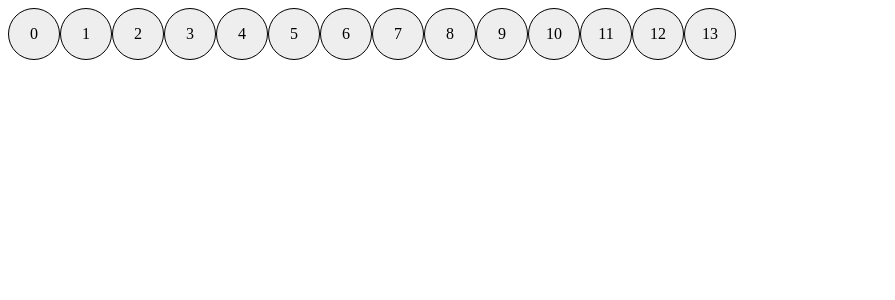
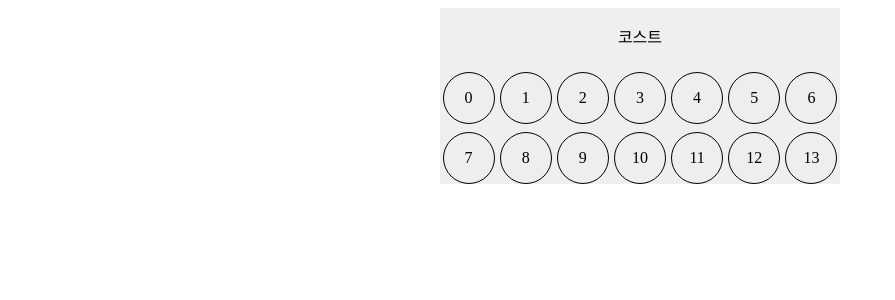
Before and after one commit to scd7896/legendofrune, a React (Create React App) app: page / in a window 1280 px wide. Shown: the top 300 px of the page, without its empty margins (0-895 px from the left). Built offline with nearby package versions, Linux system fonts and the light colour scheme.

Commit message:
투두작성

```diff
--- a/src/atomic/css/CostIcon.css
+++ b/src/atomic/css/CostIcon.css
@@ -7,6 +7,7 @@
     background-color: aqua;
     border-radius: 30px;
     border : 1px solid black;
+    margin-top :8px;
 }
 .none_selected {
     background-color: #eeeeee;
--- a/src/molecules/CostFilter.js
+++ b/src/molecules/CostFilter.js
@@ -3,7 +3,10 @@ import CostIcon from  '../atomic/CostIcon'
 const CostFilter = () =>{
     const costs = [0,1,2,3,4,5,6,7,8,9,10,11,12,13]
     return(
-        <div style = {{display : 'flex'}}>
+
+        <div style = {{display : 'flex', width : "400px",justifyContent : "space-around",
+        flexWrap : "wrap", background : "#efefef"}}>
+            <p style ={{width : "400px", textAlign: 'center'}}>코스트</p>
             {costs.map((el,i)=>{
                 return(<CostIcon cost = {el} key = {i}/>)
             })}
--- a/src/pages/DeckEditor.js
+++ b/src/pages/DeckEditor.js
@@ -1,8 +1,9 @@
 import React from 'react'
 import CostFilter from '../molecules/CostFilter'
+import './css/DeckEditor.css'
 const DeckEditor = ()=>{
     return(
-        <div>
+        <div className = "container">
             <CostFilter/>
         </div>
     )
--- /dev/null
+++ b/src/pages/css/DeckEditor.css
@@ -0,0 +1,8 @@
+.container{
+    display: flex;
+    flex-direction: column;
+    align-items: center;
+    width : 90%;
+    margin-left : 5%;
+
+}
```
Also changed, not shown: src/molecules/index.js (deleted), src/rune_image/ko_kr/img/cards/01PZ013.png (renamed from 01PZ013.png), todo.txt (added).
